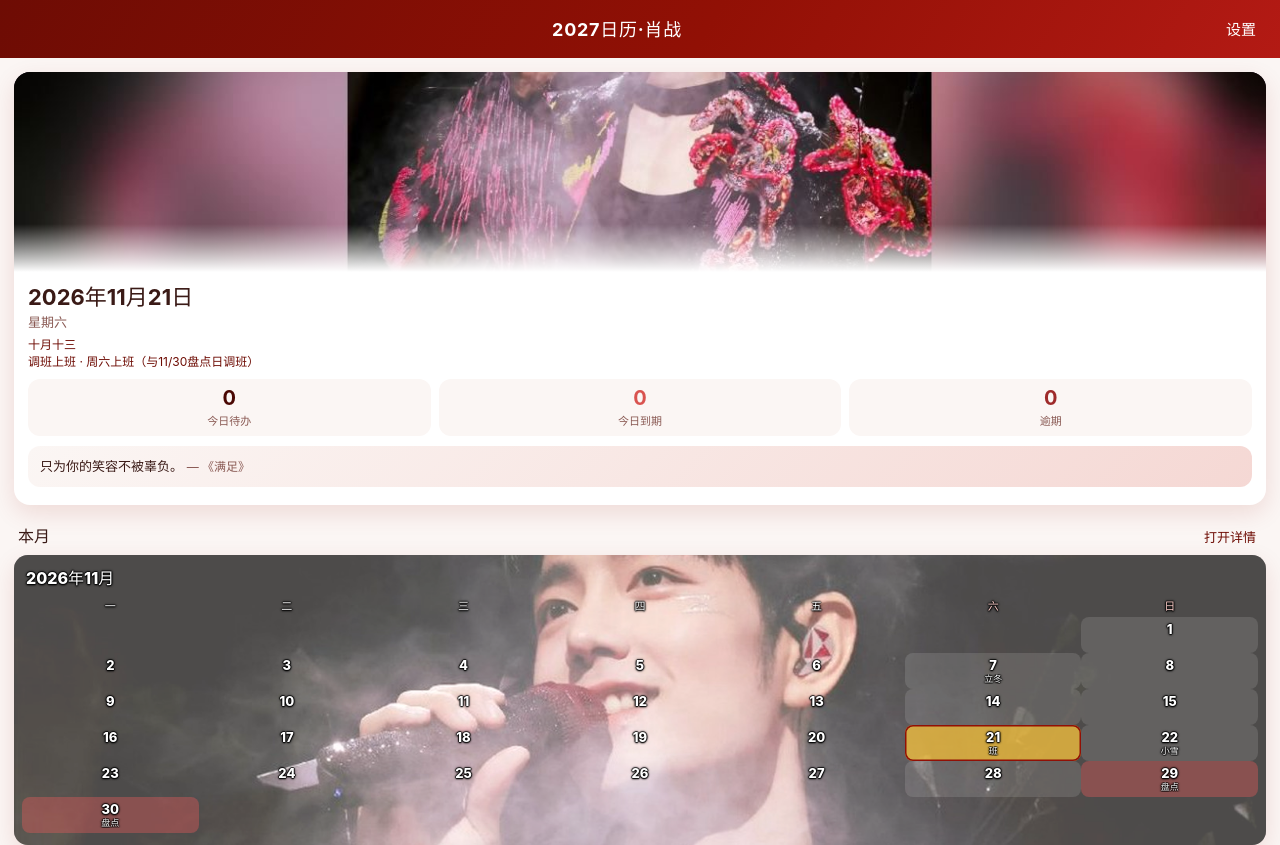
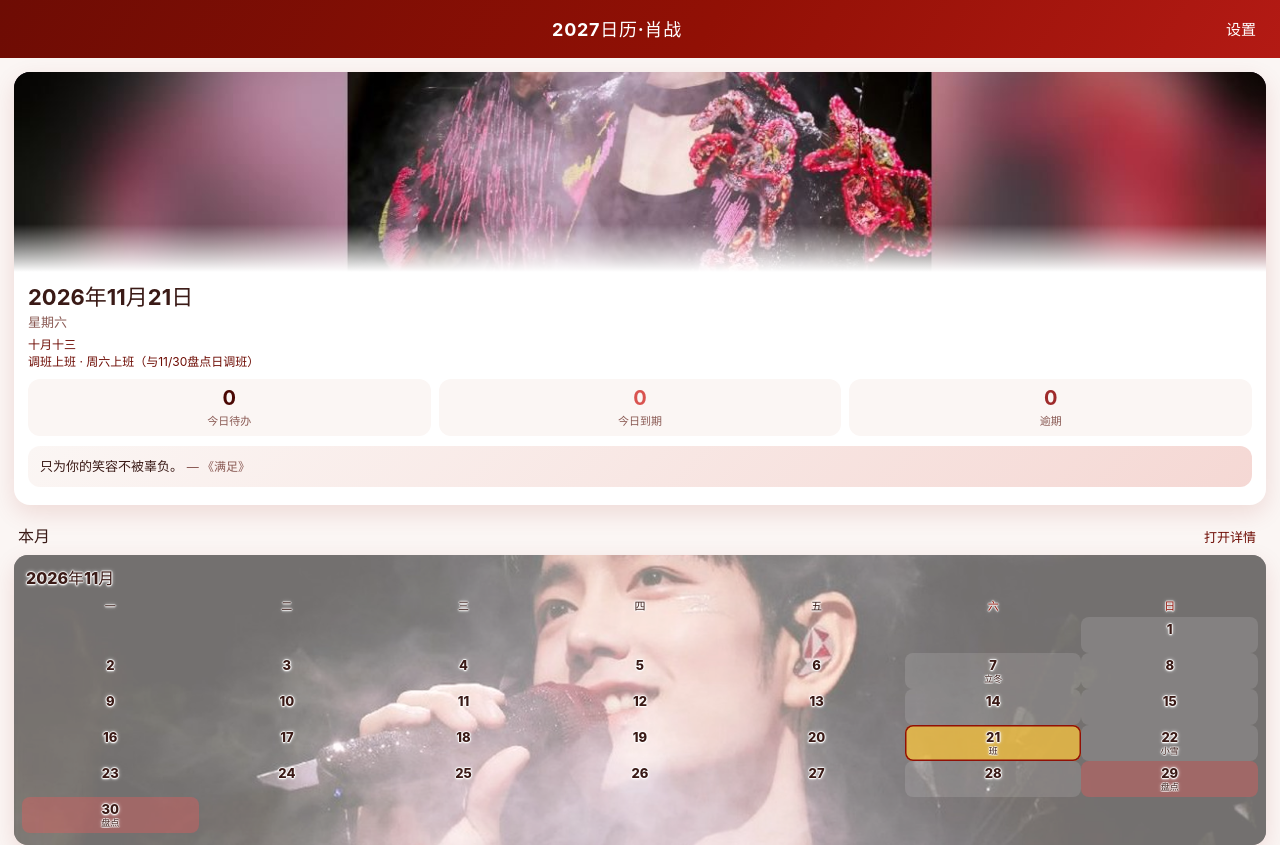
Before and after one commit to zunyaner/calendar-xz, a plain HTML site: page index.html in a window 1280 px wide. Shown: the top 845 px of the page. Drawn offline with Linux system fonts and the light colour scheme.

Commit message:
Soften month-card photos with a 45% wash
Raise the warm-white veil so the concert photo is a bit
fainter, and use bold dark-brown dates with a soft white
glow for contrast on both light and dark areas. Cache
bumped to cal2027-xz-v10.

```diff
--- a/css/app.css
+++ b/css/app.css
@@ -468,7 +468,7 @@ a { color: var(--coral-dark); }
   position: absolute;
   inset: 0;
   /* uniform warm wash: person stays visible, text has a lighter ground */
-  background: rgba(255, 248, 246, 0.30);
+  background: rgba(255, 248, 246, 0.45);
   pointer-events: none;
   z-index: 0;
 }
@@ -478,7 +478,7 @@ a { color: var(--coral-dark); }
   z-index: 1;
 }
 
-/* White numbers + dark outline — readable on dark jackets and bright stages */
+/* Dark-brown numbers + soft white glow — holds up on the lighter 45% wash */
 .mini.has-photo .mtitle,
 .mini.has-photo .dow,
 .mini.has-photo .cell .n,
@@ -488,36 +488,36 @@ a { color: var(--coral-dark); }
 .month-wrap.has-photo .mcell .lab,
 .month-wrap.has-photo .mcell .it,
 .month-wrap.has-photo .mcell .more {
-  color: #fff;
+  color: #3A1A16;
   text-shadow:
-    0 0 3px rgba(0, 0, 0, 0.85),
-    0 1px 2px rgba(0, 0, 0, 0.9),
-    1px 0 1px rgba(0, 0, 0, 0.7),
-    -1px 0 1px rgba(0, 0, 0, 0.7),
-    0 1px 1px rgba(0, 0, 0, 0.7),
-    0 -1px 1px rgba(0, 0, 0, 0.7);
+    0 0 4px rgba(255, 255, 255, 0.95),
+    0 1px 2px rgba(255, 255, 255, 0.9),
+    1px 0 1px rgba(255, 255, 255, 0.8),
+    -1px 0 1px rgba(255, 255, 255, 0.8),
+    0 1px 1px rgba(255, 255, 255, 0.8),
+    0 -1px 1px rgba(255, 255, 255, 0.8);
 }
 .mini.has-photo .mtitle {
   font-weight: 800;
 }
 .mini.has-photo .mtitle em {
-  color: rgba(255, 255, 255, 0.92);
+  color: #5A2A24;
 }
 .mini.has-photo .cell .n,
 .month-wrap.has-photo .mcell .n {
   font-weight: 800;
-  color: #fff;
+  color: #3A1A16;
 }
 .mini.has-photo .dow span:nth-child(6),
 .mini.has-photo .dow span:nth-child(7),
 .month-wrap.has-photo .month-dow span:nth-child(6),
 .month-wrap.has-photo .month-dow span:nth-child(7) {
-  color: #FFD0CC;
+  color: #911005;
 }
 .mini.has-photo .cell.kind-休 .lab,
 .mini.has-photo .cell.kind-国定 .lab,
 .month-wrap.has-photo .mcell .lab.lunar {
-  color: #fff;
+  color: #3A1A16;
 }
 
 .mini.has-photo .cell {
--- a/sw.js
+++ b/sw.js
@@ -1,5 +1,5 @@
 /* 2027日历 service worker — static, cache-first, relative URLs */
-const CACHE = "cal2027-xz-v9";
+const CACHE = "cal2027-xz-v10";
 const ASSETS = [
   "./",
   "./index.html",
```
